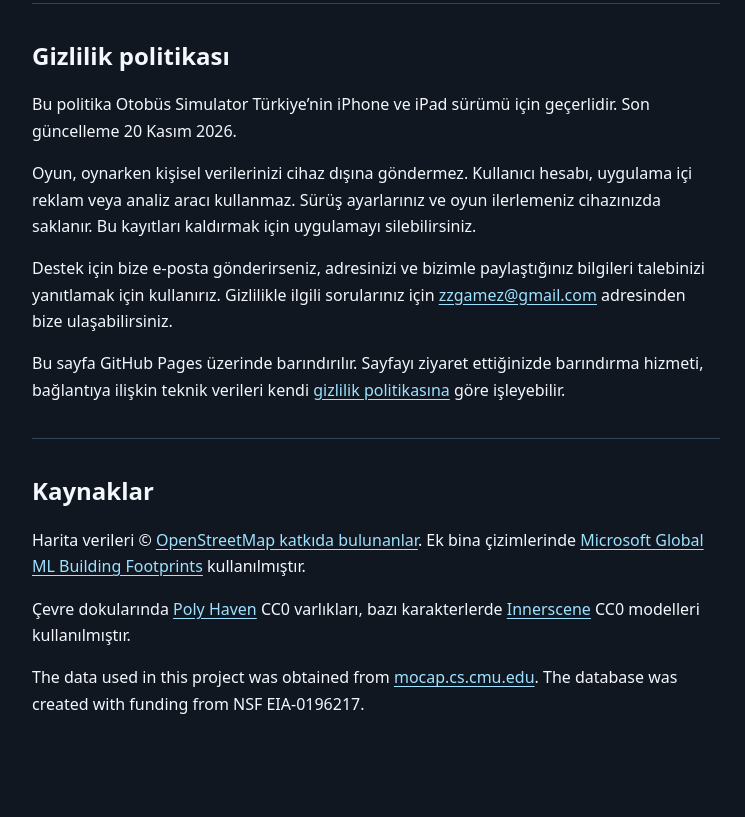
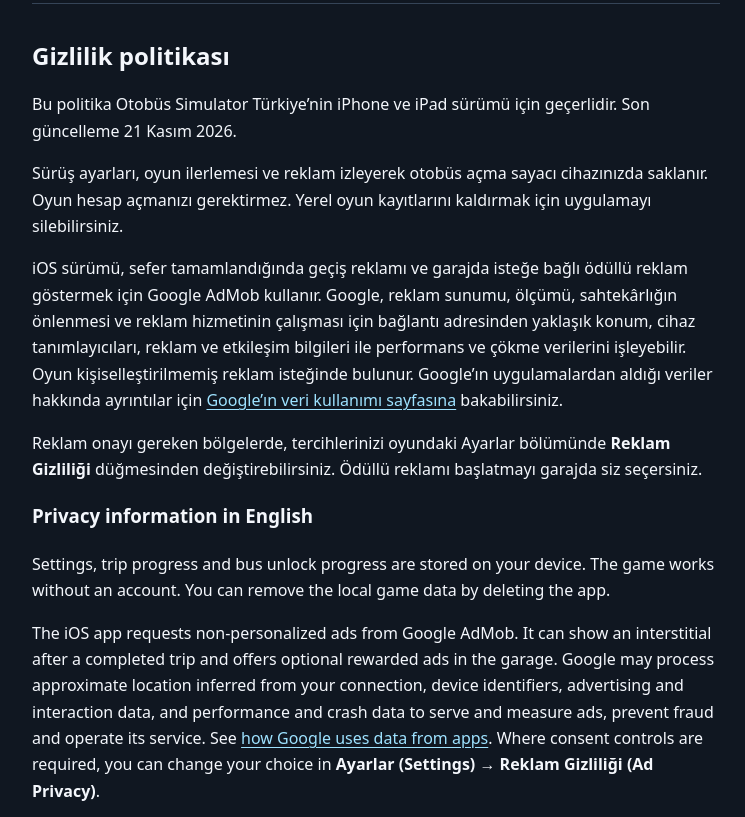
Before and after one commit to sworquest/sworquest.github.io, a plain HTML site: page otobus-simulator-2.html in a window 1280 px wide. Shown: the part 472-1289 px from the top of the page, without its empty margins (264-1009 px from the left). Drawn offline with Linux system fonts and the light colour scheme.

Commit message:
Disclose iOS advertising and privacy choices

```diff
--- a/otobus-simulator-2.html
+++ b/otobus-simulator-2.html
@@ -31,8 +31,15 @@
   </section>
   <section id="privacy">
     <h2>Gizlilik politikası</h2>
-    <p>Bu politika Otobüs Simulator Türkiye’nin iPhone ve iPad sürümü için geçerlidir. Son güncelleme 20 Kasım 2026.</p>
-    <p>Oyun, oynarken kişisel verilerinizi cihaz dışına göndermez. Kullanıcı hesabı, uygulama içi reklam veya analiz aracı kullanmaz. Sürüş ayarlarınız ve oyun ilerlemeniz cihazınızda saklanır. Bu kayıtları kaldırmak için uygulamayı silebilirsiniz.</p>
+    <p>Bu politika Otobüs Simulator Türkiye’nin iPhone ve iPad sürümü için geçerlidir. Son güncelleme 21 Kasım 2026.</p>
+    <p>Sürüş ayarları, oyun ilerlemesi ve reklam izleyerek otobüs açma sayacı cihazınızda saklanır. Oyun hesap açmanızı gerektirmez. Yerel oyun kayıtlarını kaldırmak için uygulamayı silebilirsiniz.</p>
+    <p>iOS sürümü, sefer tamamlandığında geçiş reklamı ve garajda isteğe bağlı ödüllü reklam göstermek için Google AdMob kullanır. Google, reklam sunumu, ölçümü, sahtekârlığın önlenmesi ve reklam hizmetinin çalışması için bağlantı adresinden yaklaşık konum, cihaz tanımlayıcıları, reklam ve etkileşim bilgileri ile performans ve çökme verilerini işleyebilir. Oyun kişiselleştirilmemiş reklam isteğinde bulunur. Google’ın uygulamalardan aldığı veriler hakkında ayrıntılar için <a href="https://policies.google.com/technologies/partner-sites?hl=tr">Google’ın veri kullanımı sayfasına</a> bakabilirsiniz.</p>
+    <p>Reklam onayı gereken bölgelerde, tercihlerinizi oyundaki Ayarlar bölümünde <strong>Reklam Gizliliği</strong> düğmesinden değiştirebilirsiniz. Ödüllü reklamı başlatmayı garajda siz seçersiniz.</p>
+    <div lang="en">
+      <h3>Privacy information in English</h3>
+      <p>Settings, trip progress and bus unlock progress are stored on your device. The game works without an account. You can remove the local game data by deleting the app.</p>
+      <p>The iOS app requests non-personalized ads from Google AdMob. It can show an interstitial after a completed trip and offers optional rewarded ads in the garage. Google may process approximate location inferred from your connection, device identifiers, advertising and interaction data, and performance and crash data to serve and measure ads, prevent fraud and operate its service. See <a href="https://policies.google.com/technologies/partner-sites?hl=en">how Google uses data from apps</a>. Where consent controls are required, you can change your choice in <strong>Ayarlar (Settings) → Reklam Gizliliği (Ad Privacy)</strong>.</p>
+    </div>
     <p>Destek için bize e-posta gönderirseniz, adresinizi ve bizimle paylaştığınız bilgileri talebinizi yanıtlamak için kullanırız. Gizlilikle ilgili sorularınız için <a href="mailto:zzgamez@gmail.com">zzgamez@gmail.com</a> adresinden bize ulaşabilirsiniz.</p>
     <p>Bu sayfa GitHub Pages üzerinde barındırılır. Sayfayı ziyaret ettiğinizde barındırma hizmeti, bağlantıya ilişkin teknik verileri kendi <a href="https://docs.github.com/site-policy/privacy-policies/github-general-privacy-statement">gizlilik politikasına</a> göre işleyebilir.</p>
   </section>
```
